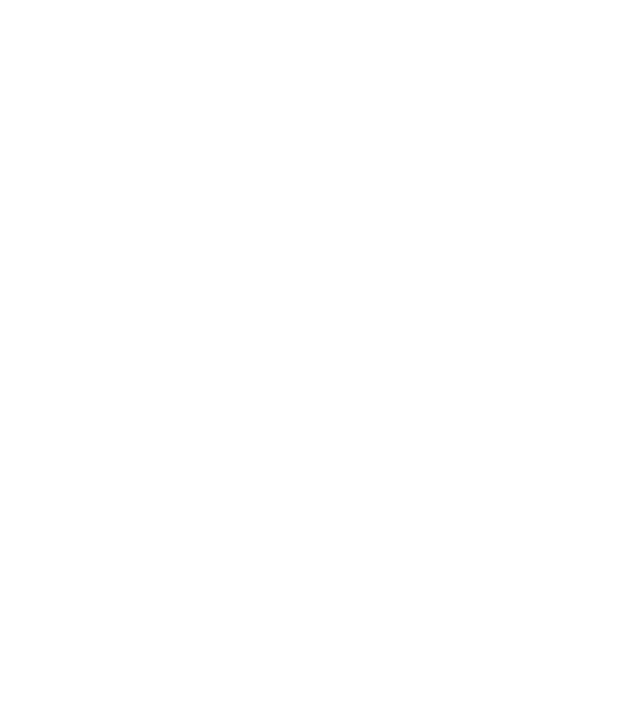
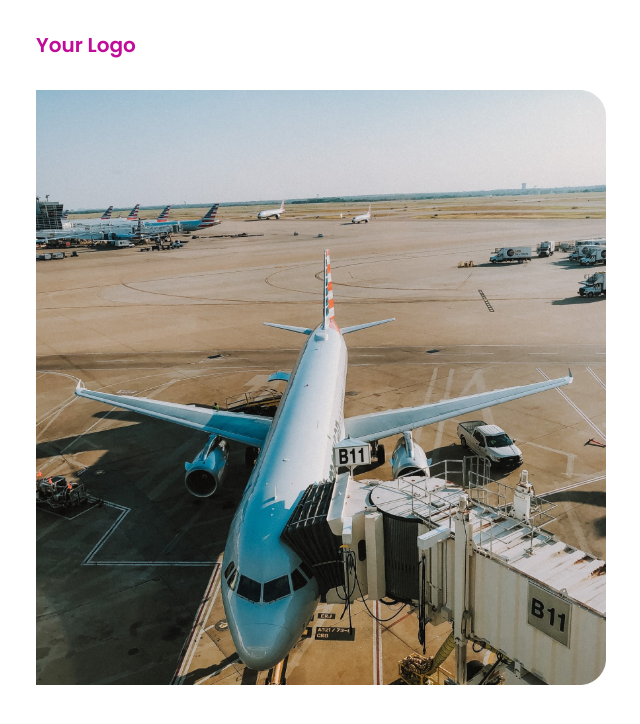
Before and after one commit to samaahmed1/Form-Signin-Signup-4, a plain HTML site: page index.html in a window 1280 px wide. Shown: the whole page, without its empty margins (34-674 px from the left). Drawn offline with Linux system fonts and the light colour scheme.

Commit message:
Add: Image Div

```diff
--- a/assets/styles/style.css
+++ b/assets/styles/style.css
@@ -42,5 +42,8 @@ header{
 header .logo{
   font-weight: 600;
   font-size: 20px;
-  color: var(--white);
+  color: var(--Violet-Red);
 }
+.content .container .image {
+  width: 50%;
+ }
--- a/index.html
+++ b/index.html
@@ -18,6 +18,14 @@
      <a class="logo" href="#">Your Logo</a>
     </div>
   </header>
-
+  <main>
+    <section class="content">
+      <div class="container">
+        <div class="image">
+          <img src="assets/images/Rectangle.webp" alt="">
+        </div>
+      </div>
+    </section>
+  </main>
 </body>
 </html>
```
